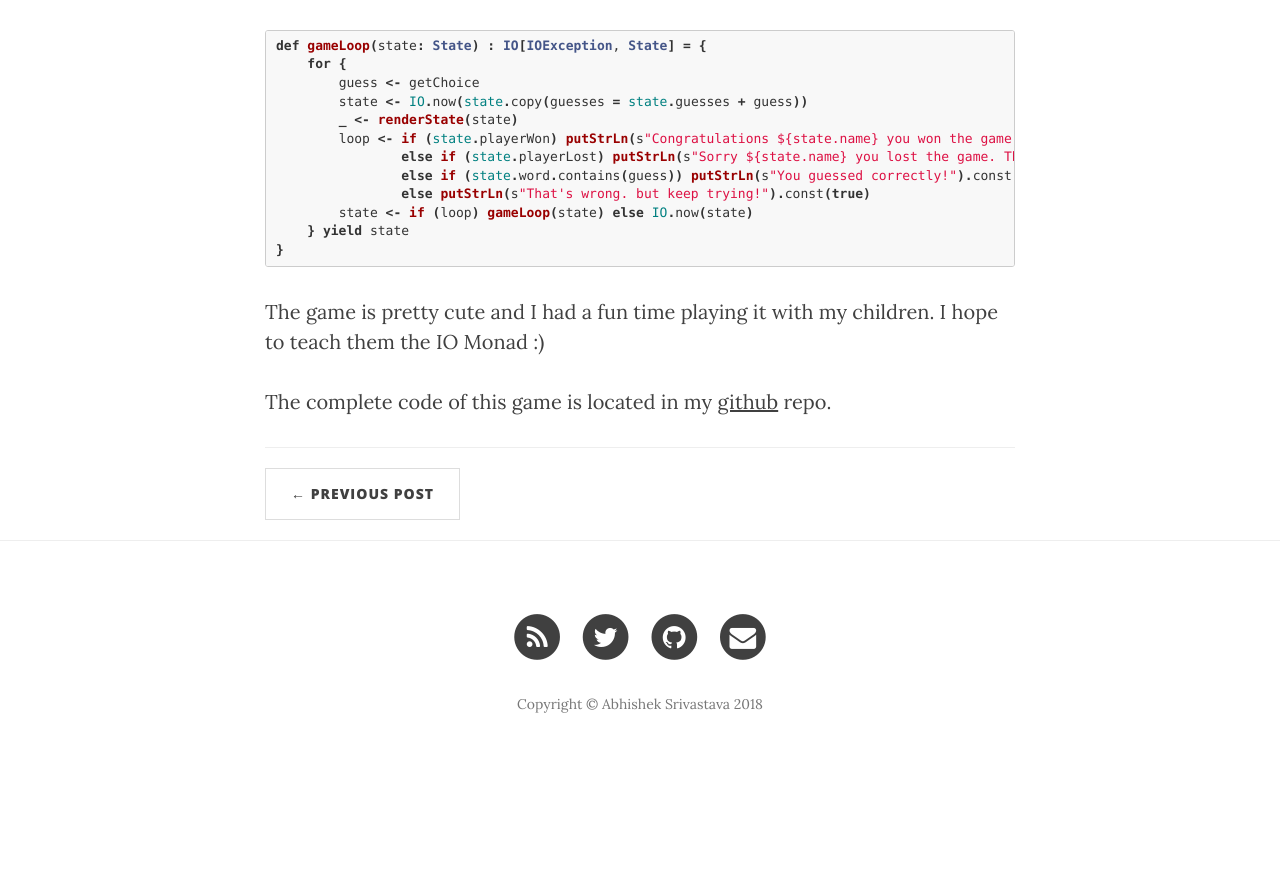
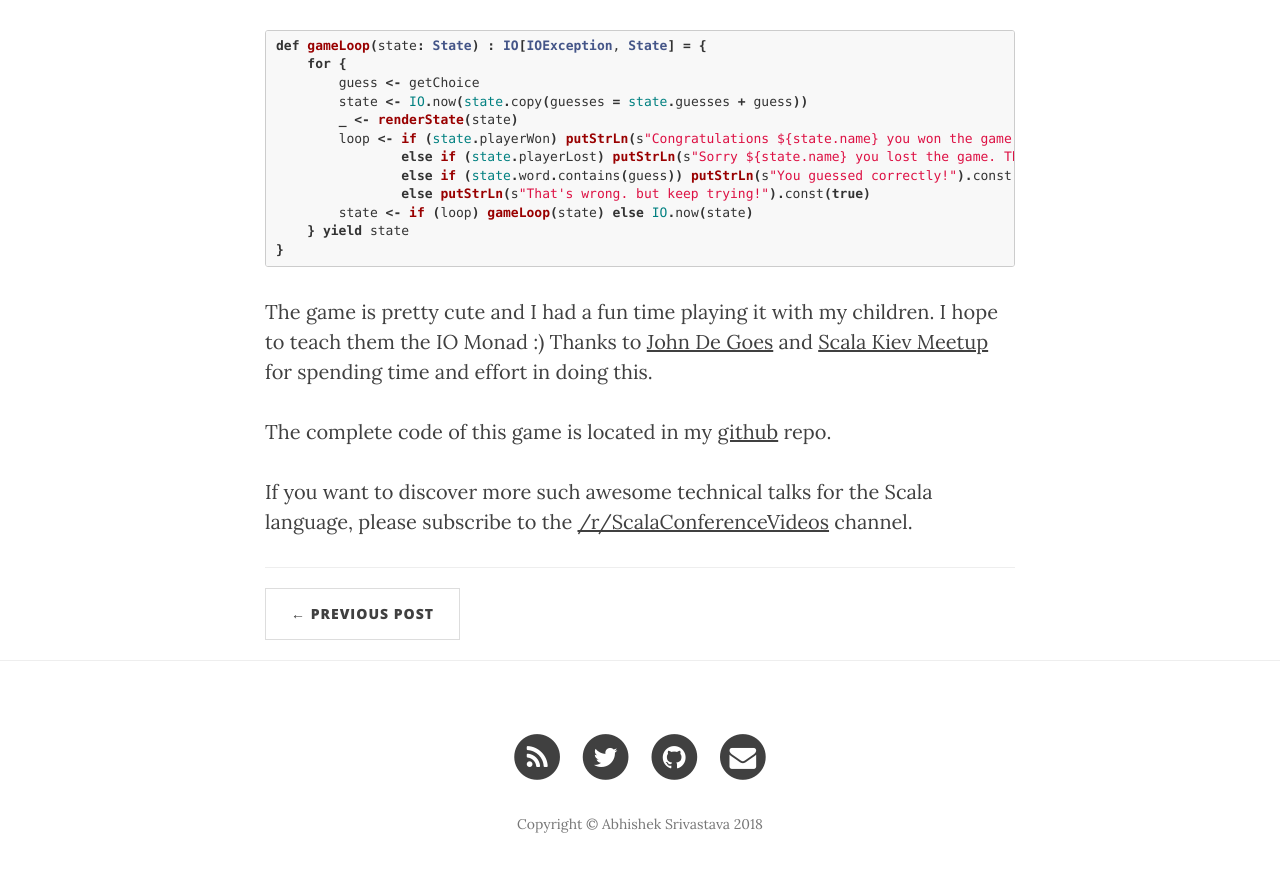
Before and after one commit to abhsrivastava/abhsrivastava.github.io, a Jekyll site: the page built from _posts/2018-11-3-Hangman-Game-Using-ZIO.md, in a window 1280 px wide and 900 px high, scrolled down 6426 px. Shown: the top 872 px of the window. Built offline with Jekyll 4.4.1, drawn with Linux system fonts in a browser that asks for light colours; nearby versions of some CDN libraries; before the commit the page ends 7206 px from its top, so only the background shows below that.

Commit message:
added thanks

````diff
--- a/_posts/2018-11-3-Hangman-Game-Using-ZIO.md
+++ b/_posts/2018-11-3-Hangman-Game-Using-ZIO.md
@@ -194,8 +194,11 @@ def gameLoop(state: State) : IO[IOException, State] = {
 ```
 
 The game is pretty cute and I had a fun time playing it with my children. I hope to teach them the IO Monad :)
+Thanks to [John De Goes][2] and [Scala Kiev Meetup][3] for spending time and effort in doing this.
 
 The complete code of this game is located in my [github][6] repo.
+
+If you want to discover more such awesome technical talks for the Scala language, please subscribe to the [/r/ScalaConferenceVideos][7] channel.
 
 [1]: https://www.youtube.com/watch?v=XONTFZ4afY0
 [2]: https://twitter.com/jdegoes
````
Also changed, not shown: other parts of _posts/2018-11-3-Hangman-Game-Using-ZIO.md (+1 -0 lines).
